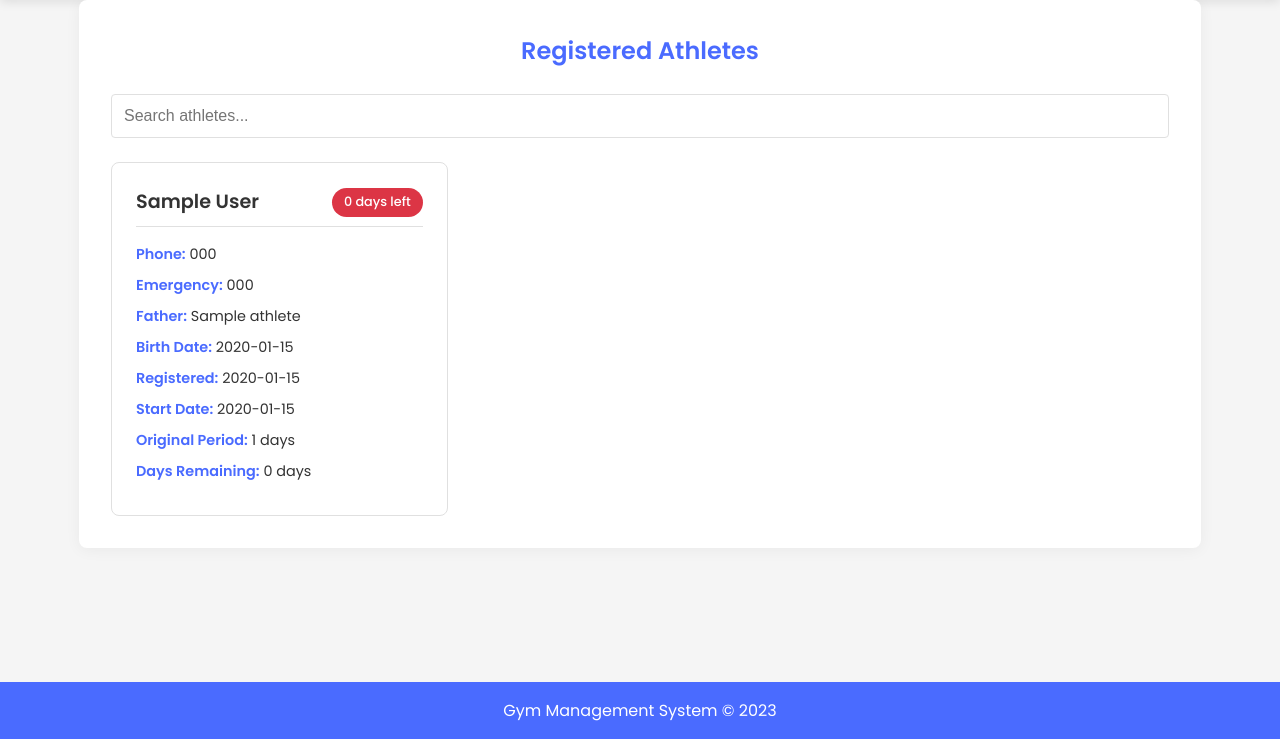
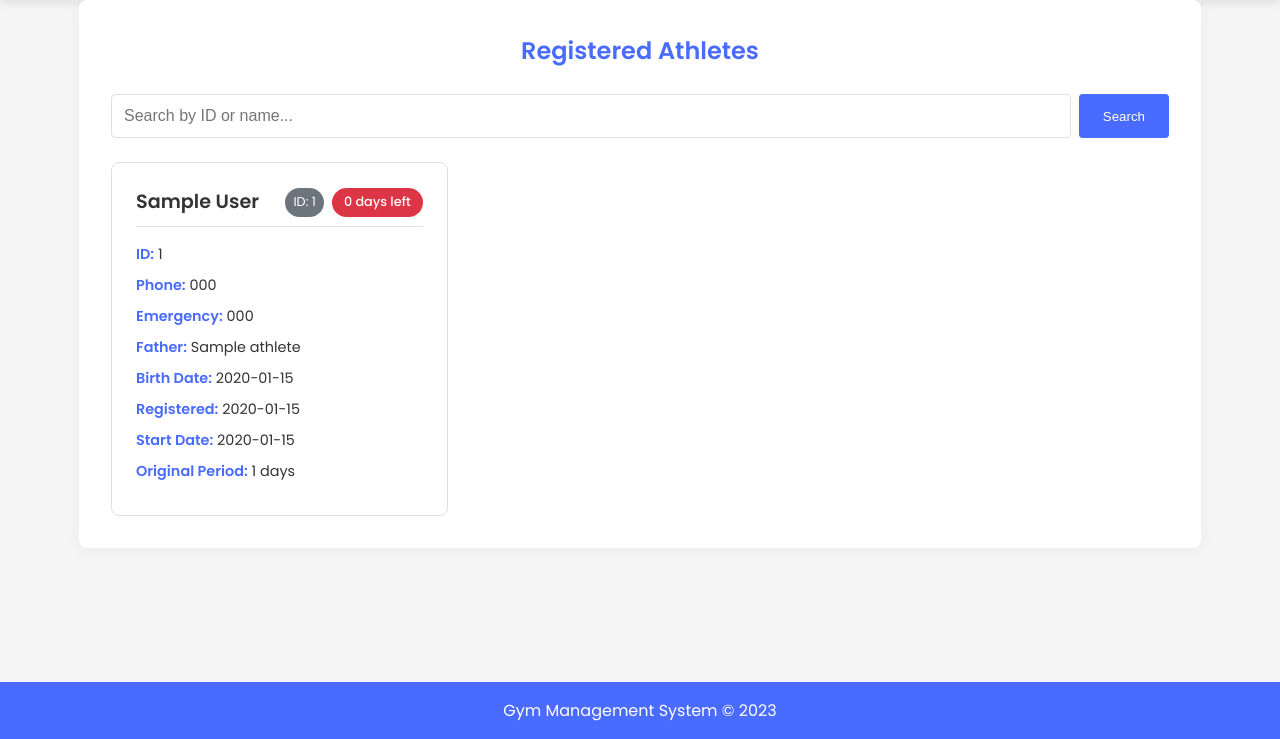
Before and after one commit to 0xAbolfazl/GYM-Management-System, a Flask app: page /athletes in a window 1280 px wide. Shown: the part 120-859 px from the top of the page. Run offline with Flask 3, Linux system fonts and the light colour scheme; tables that the repository leaves empty hold one stand-in row (values such as "Sample post").

Commit message:
athlete's ID added

```diff
--- a/app.py
+++ b/app.py
@@ -1,14 +1,29 @@
 from flask import Flask, render_template, request, redirect, url_for
 import sqlite3
 from datetime import datetime, timedelta
+import random
 
 app = Flask(__name__)
+
+def generate_unique_id():
+    conn = sqlite3.connect('database.db')
+    c = conn.cursor()
+
+    while True:
+        # Generate a random 4-digit ID between 1000-9999
+        athlete_id = random.randint(1000, 9999)
+
+        # Check if ID already exists
+        c.execute("SELECT 1 FROM athletes WHERE id = ?", (athlete_id,))
+        if not c.fetchone():
+            conn.close()
+            return athlete_id
 
 def init_db():
     conn = sqlite3.connect('database.db')
     c = conn.cursor()
     c.execute('''CREATE TABLE IF NOT EXISTS athletes
-                 (id INTEGER PRIMARY KEY AUTOINCREMENT,
+                 (id INTEGER PRIMARY KEY,
                   first_name TEXT NOT NULL,
                   last_name TEXT NOT NULL,
                   phone TEXT NOT NULL,
@@ -56,6 +71,7 @@ def home():
 @app.route('/register', methods=['GET', 'POST'])
 def register():
     if request.method == 'POST':
+        athlete_id = generate_unique_id()
         first_name = request.form['first_name']
         last_name = request.form['last_name']
         phone = request.form['phone']
@@ -70,10 +86,10 @@ def register():
         conn = sqlite3.connect('database.db')
         c = conn.cursor()
         c.execute('''INSERT INTO athletes
-                    (first_name, last_name, phone, emergency_phone, father_name,
+                    (id, first_name, last_name, phone, emergency_phone, father_name,
                      birth_date, registration_date, start_date, days_remaining)
-                    VALUES (?, ?, ?, ?, ?, ?, ?, ?, ?)''',
-                  (first_name, last_name, phone, emergency_phone, father_name,
+                    VALUES (?, ?, ?, ?, ?, ?, ?, ?, ?, ?)''',
+                  (athlete_id, first_name, last_name, phone, emergency_phone, father_name,
                    birth_date, registration_date, start_date, days))
         conn.commit()
         conn.close()
@@ -83,12 +99,29 @@ def register():
     default_start = datetime.now().strftime('%Y-%m-%d')
     return render_template('register.html', default_start=default_start)
 
-
 @app.route('/athletes')
 def athletes():
+    search_query = request.args.get('search', '').strip()
+
     conn = sqlite3.connect('database.db')
     c = conn.cursor()
-    c.execute("SELECT * FROM athletes ORDER BY start_date DESC")
+
+    if search_query:
+        # Search by ID or name (first, last, or full name)
+        query = """
+        SELECT * FROM athletes
+        WHERE id = ? OR
+              first_name LIKE ? OR
+              last_name LIKE ? OR
+              first_name || ' ' || last_name LIKE ?
+        ORDER BY start_date DESC
+        """
+        search_param = f"%{search_query}%"
+        c.execute(query, (search_query, search_param, search_param, search_param))
+    else:
+        # Get all athletes
+        c.execute("SELECT * FROM athletes ORDER BY start_date DESC")
+
     athletes_data = c.fetchall()
     conn.close()
 
@@ -124,7 +157,7 @@ def athletes():
         }
         athletes.append(athlete_dict)
 
-    return render_template('athletes.html', athletes=athletes)
+    return render_template('athletes.html', athletes=athletes, search_query=search_query)
 
 if __name__ == '__main__':
     app.run(debug=True)
--- a/static/style.css
+++ b/static/style.css
@@ -360,6 +360,52 @@ input[type="date"]:focus {
     outline: none;
 }
 
+/* Add these new styles to your existing CSS */
+
+.id-badge {
+    background-color: #6c757d;
+    color: white;
+    padding: 0.25rem 0.5rem;
+    border-radius: 20px;
+    font-size: 0.8rem;
+    margin-left: auto;
+    margin-right: 0.5rem;
+}
+
+.search-filter form {
+    display: flex;
+    gap: 0.5rem;
+    margin-bottom: 1.5rem;
+}
+
+.search-filter input {
+    flex: 1;
+    padding: 0.75rem;
+    border: 1px solid var(--border-color);
+    border-radius: 4px;
+    font-size: 1rem;
+}
+
+.search-filter button {
+    padding: 0 1.5rem;
+    background-color: var(--primary-color);
+    color: white;
+    border: none;
+    border-radius: 4px;
+    cursor: pointer;
+    transition: background-color 0.3s;
+}
+
+.search-filter button:hover {
+    background-color: #3a5bef;
+}
+
+.athlete-header {
+    display: flex;
+    align-items: center;
+}
+
+
 /* Responsive adjustments */
 @media (max-width: 768px) {
     .stats-grid {
--- a/templates/athletes.html
+++ b/templates/athletes.html
@@ -5,7 +5,10 @@
     <h2>Registered Athletes</h2>
 
     <div class="search-filter">
-        <input type="text" id="search" placeholder="Search athletes...">
+        <form method="GET" action="{{ url_for('athletes') }}">
+            <input type="text" id="search" name="search" placeholder="Search by ID or name..." value="{{ search_query }}">
+            <button type="submit">Search</button>
+        </form>
     </div>
 
     <div class="athletes-grid">
@@ -13,11 +16,13 @@
         <div class="athlete-card">
             <div class="athlete-header">
                 <h3>{{ athlete.full_name }}</h3>
+                <span class="id-badge">ID: {{ athlete.id }}</span>
                 <span class="days-badge {% if athlete.days_remaining < 7 %}expiring{% endif %}">
                     {{ athlete.days_remaining }} days left
                 </span>
             </div>
             <div class="athlete-details">
+                <p><strong>ID:</strong> {{ athlete.id }}</p>
                 <p><strong>Phone:</strong> {{ athlete.phone }}</p>
                 <p><strong>Emergency:</strong> {{ athlete.emergency_phone if athlete.emergency_phone else 'N/A' }}</p>
                 <p><strong>Father:</strong> {{ athlete.father_name if athlete.father_name else 'N/A' }}</p>
@@ -25,9 +30,6 @@
                 <p><strong>Registered:</strong> {{ athlete.registration_date }}</p>
                 <p><strong>Start Date:</strong> {{ athlete.start_date }}</p>
                 <p><strong>Original Period:</strong> {{ athlete.original_days }} days</p>
-                    <p><strong>Days Remaining:</strong> <span class="{% if athlete.days_remaining < 7 %}expiring{% endif %}">
-                        {{ athlete.days_remaining }} days
-                    </span></p>
             </div>
         </div>
         {% endfor %}
```
Lines whose indentation alone changed are shown as unchanged.
